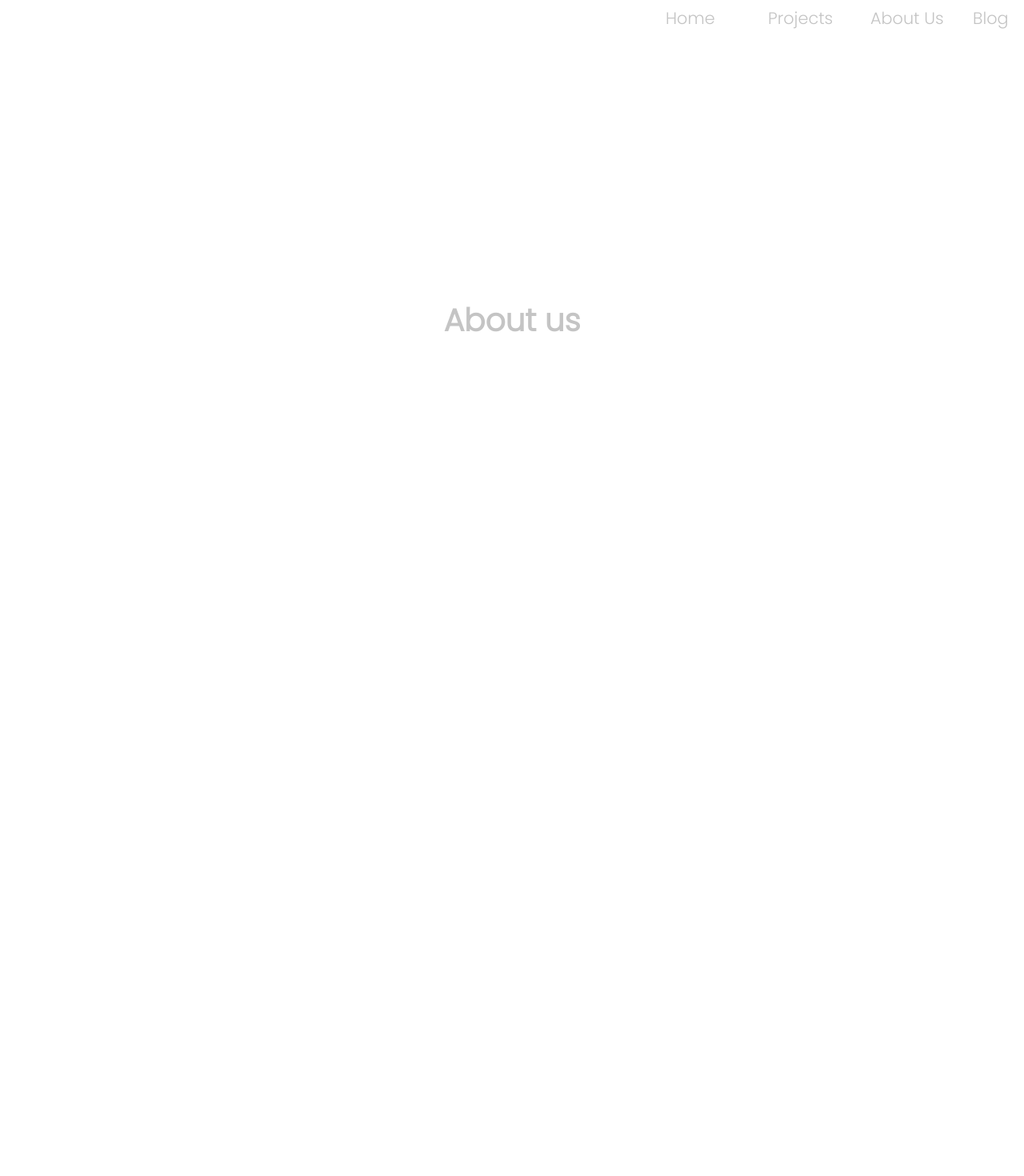
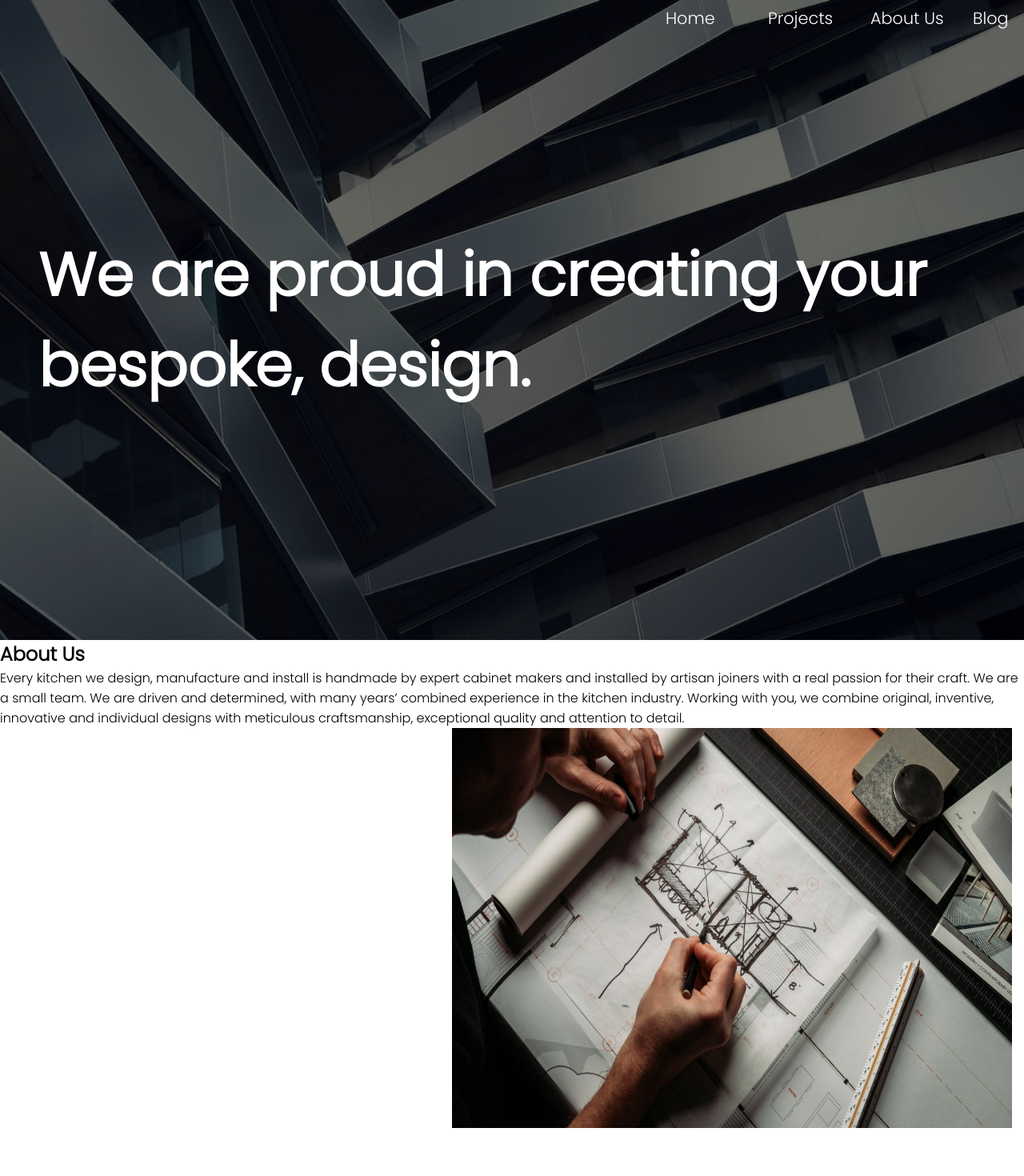
Before and after one commit to Suyog04/architect_101, a React (Create React App) app: page /aboutus in a window 1280 px wide. Shown: the top 1470 px of the page at 80% size. Before the commit the page ends 800 px from the top, so only its background shows below. Built offline with nearby package versions, Linux system fonts and the light colour scheme.

Commit message:
about us layout left

```diff
--- a/src/Pages/AboutUs/AboutUs.css
+++ b/src/Pages/AboutUs/AboutUs.css
@@ -18,6 +18,7 @@
 }
 .main-container_01
 {
+  background-image: url('../../Assets/about.jpeg'), linear-gradient(rgba(0, 0, 0, 0.5), rgba(0, 0, 0, 0.5));
   background-blend-mode:color-burn;
   background-size: cover;
   max-width: 100%;
@@ -28,13 +29,14 @@
 {
   width: 100%;
   height: 100%;
-  font-size: 26px;
+  font-size: 50px;
   font-family:'Poppins', sans-serif;;
-  color: var(--light);
+  color: white;
   display: flex;
   justify-content: center;
   flex-direction: column;
   align-items: center;
+  padding: 3rem;
 }
 
 
@@ -56,7 +58,7 @@
 .navitem_01 .navlink_01
 {
   position: absolute;
-  color: var(--light);
+  color: white;
   text-decoration: none;
   padding: 7px 0;
   font-size: 1.3rem;
@@ -79,3 +81,17 @@
   left:0;
   width: 100%;
 }
+
+.about
+{
+  height: 200vh;
+}
+
+
+.about-content img
+{
+  height: 500px;
+  width: 700px;
+  float: right;
+  margin-right: 15px;
+}
--- a/src/Pages/AboutUs/AboutUs.jsx
+++ b/src/Pages/AboutUs/AboutUs.jsx
@@ -1,5 +1,8 @@
 import React from 'react'
 import './AboutUs.css'
+import Footer from '../footer/Footer'
+
+import aboutcontent from '../../Assets/about-content.jpeg'
 
 const AboutUs = () => {
   return (
@@ -21,10 +24,30 @@ const AboutUs = () => {
           </ul>
         <div className = "home-heading_01">
           <h1>
-            About us
+            We are proud in creating your bespoke, design.
           </h1>
         </div>
       </section>
+
+      <section className = "about">
+        <div className ="about-content">
+          <h1>
+            About Us
+          </h1>
+          <p>
+            Every kitchen we design, manufacture and install is handmade by expert cabinet makers and installed by artisan joiners with a real passion for their craft.
+
+            We are a small team. We are driven and determined, with many years’ combined experience in the kitchen industry.
+
+            Working with you, we combine original, inventive, innovative and individual designs with meticulous craftsmanship, exceptional quality and attention to detail.
+          </p>
+        </div>
+        <div className = "about-content">
+          <img src = {aboutcontent} alt= "aboutimage" />
+        </div>
+      </section>
+
+      <Footer />
     </>
   )
 }
--- a/src/Pages/Blog/Blog.jsx
+++ b/src/Pages/Blog/Blog.jsx
@@ -1,5 +1,6 @@
 import React from 'react'
 import '../Blog/Blog.css'
+import Footer from "../footer/Footer"
 
 const Blog = () => {
   return (
@@ -25,6 +26,7 @@ const Blog = () => {
           </h1>
         </div>
       </section>
+      <Footer />
     </>
   )
 }
```
Also changed, not shown: src/Assets/about-content.jpeg (added), src/Assets/about.jpeg (added).
